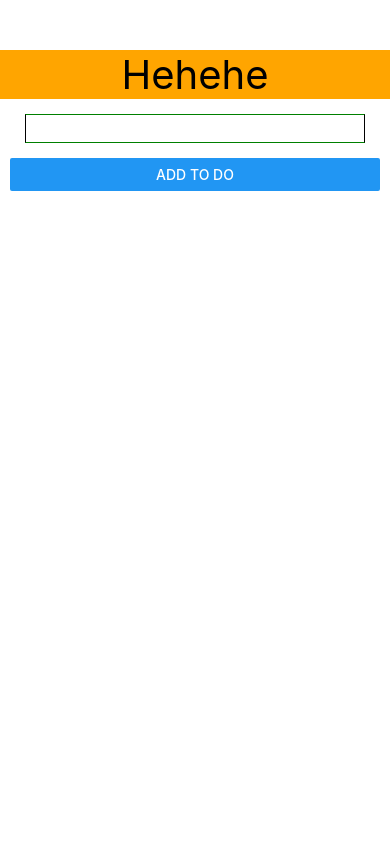
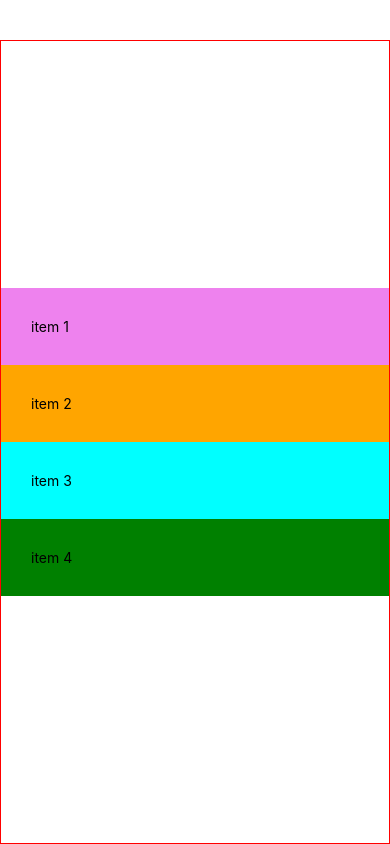
Before and after one commit to nguyenngoctuongvan3003/Reactive_Native_LuyenTap, a React Native app: screen / in a window 390 px wide. Built offline with nearby package versions, Linux system fonts and the light colour scheme.

Commit message:
flex box component

```diff
--- a/App.tsx
+++ b/App.tsx
@@ -13,6 +13,8 @@
   TouchableWithoutFeedback,
   View,
 } from "react-native";
+import flexBox from "./components/flexBox";
+import FlexBox from "./components/flexBox";
 interface ITodo {
   id: number;
   name: string;
@@ -46,40 +48,41 @@
   };
 
   return (
-    <TouchableWithoutFeedback onPress={()=>Keyboard.dismiss()}>
-      <View style={styles.container}>
-        {/* header */}
-        <Text style={styles.header}>Hehehe</Text>
+    <FlexBox/>
+    // <TouchableWithoutFeedback onPress={()=>Keyboard.dismiss()}>
+    //   <View style={styles.container}>
+    //     {/* header */}
+    //     <Text style={styles.header}>Hehehe</Text>
 
-        {/* form  */}
-        <View style={styles.body}>
-          <TextInput
-            value={toDo}
-            style={styles.toDoInput}
-            onChangeText={(value) => setToDo(value)}
-          />
-          <Button title="Add to do" onPress={handleAddTodo} />
-        </View>
+    //     {/* form  */}
+    //     <View style={styles.body}>
+    //       <TextInput
+    //         value={toDo}
+    //         style={styles.toDoInput}
+    //         onChangeText={(value) => setToDo(value)}
+    //       />
+    //       <Button title="Add to do" onPress={handleAddTodo} />
+    //     </View>
 
-        {/* list to do  */}
-        <View style={styles.body}>
-          <FlatList
-            data={listToDo}
-            keyExtractor={(item) => item.id + ""}
-            renderItem={({ item }) => {
-              return (
-                <Pressable
-                  style={({ pressed }) => ({ opacity: pressed ? 0.5 : 1 })}
-                  onPress={() => deleteToDo(item.id)}
-                >
-                  <Text style={styles.toDoItem}>{item.name}</Text>
-                </Pressable>
-              );
-            }}
-          />
-        </View>
-      </View>
-    </TouchableWithoutFeedback>
+    //     {/* list to do  */}
+    //     <View style={styles.body}>
+    //       <FlatList
+    //         data={listToDo}
+    //         keyExtractor={(item) => item.id + ""}
+    //         renderItem={({ item }) => {
+    //           return (
+    //             <Pressable
+    //               style={({ pressed }) => ({ opacity: pressed ? 0.5 : 1 })}
+    //               onPress={() => deleteToDo(item.id)}
+    //             >
+    //               <Text style={styles.toDoItem}>{item.name}</Text>
+    //             </Pressable>
+    //           );
+    //         }}
+    //       />
+    //     </View>
+    //   </View>
+    // </TouchableWithoutFeedback>\
   );
 }
 // dùng vòng map để tạo ra 1 array mới mà không làm thay đổi giá trị của biến ban đầu
--- /dev/null
+++ b/components/flexBox.tsx
@@ -0,0 +1,60 @@
+import { Text, View, StyleSheet } from "react-native";
+
+const styles = StyleSheet.create({
+  container: {
+    marginTop: 40,
+    // flexDirection:"row",
+    // flexDirection:"column-reverse"
+    // flexWrap: tu xuong dong neu khong du cho
+    justifyContent:"center", //can giua hang ngang web
+    // justifyContent:"space-between" //sat le hon space-around
+    // alignItems:"center",
+    borderWidth:1,
+    borderColor:"red",
+    flex:1 //lay ca chieu cao cua dien thoai
+  },
+  item1: {
+    backgroundColor: "violet",
+    padding: 30,
+    // width:50,
+    // height:50
+  },
+  item2: {
+    backgroundColor: "orange",
+    padding: 30,
+    // height:100
+
+  },
+  item3: {
+    backgroundColor: "cyan",
+    padding: 30,
+  },
+  item4: {
+    backgroundColor: "green",
+    padding: 30,
+    // width:50,
+    // height:200
+  },
+});
+const FlexBox = () => {
+  return (
+    <View style={styles.container}>
+      <View style={styles.item1}>
+        <Text>item 1</Text>
+      </View>
+
+      <View style={styles.item2}>
+        <Text>item 2</Text>
+      </View>
+
+      <View style={styles.item3}>
+        <Text>item 3</Text>
+      </View>
+
+      <View style={styles.item4}>
+        <Text>item 4</Text>
+      </View>
+    </View>
+  );
+};
+export default FlexBox;
```
